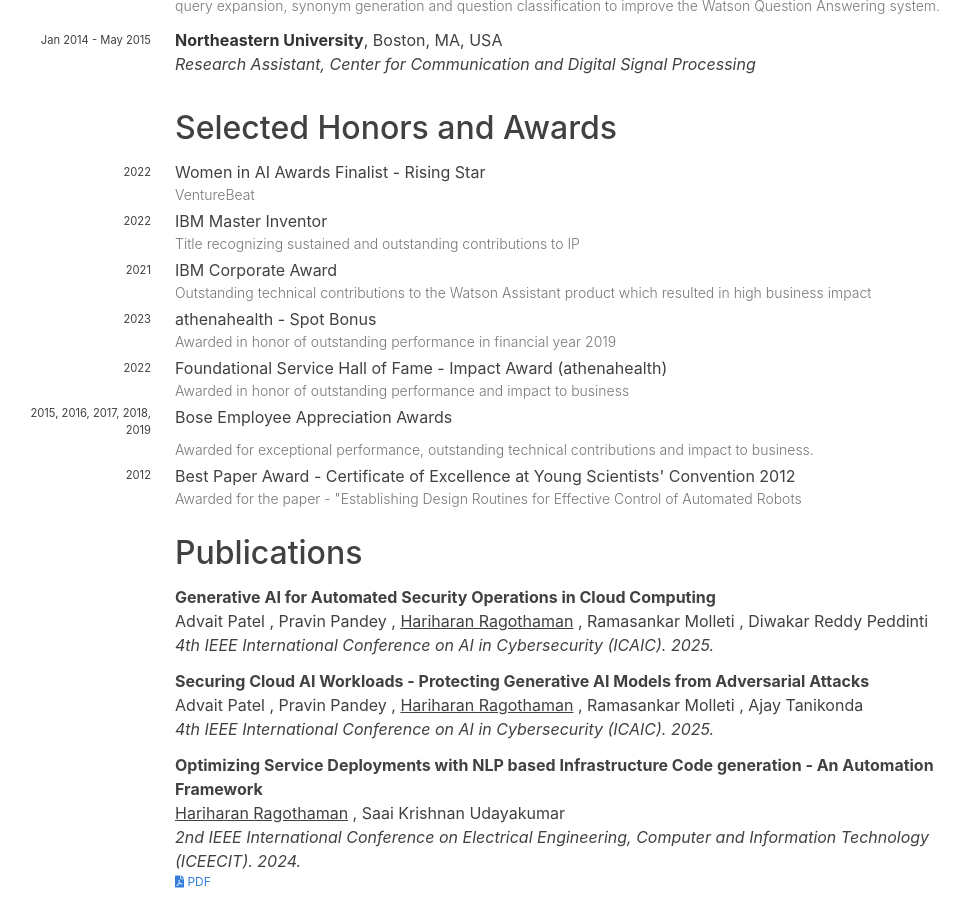
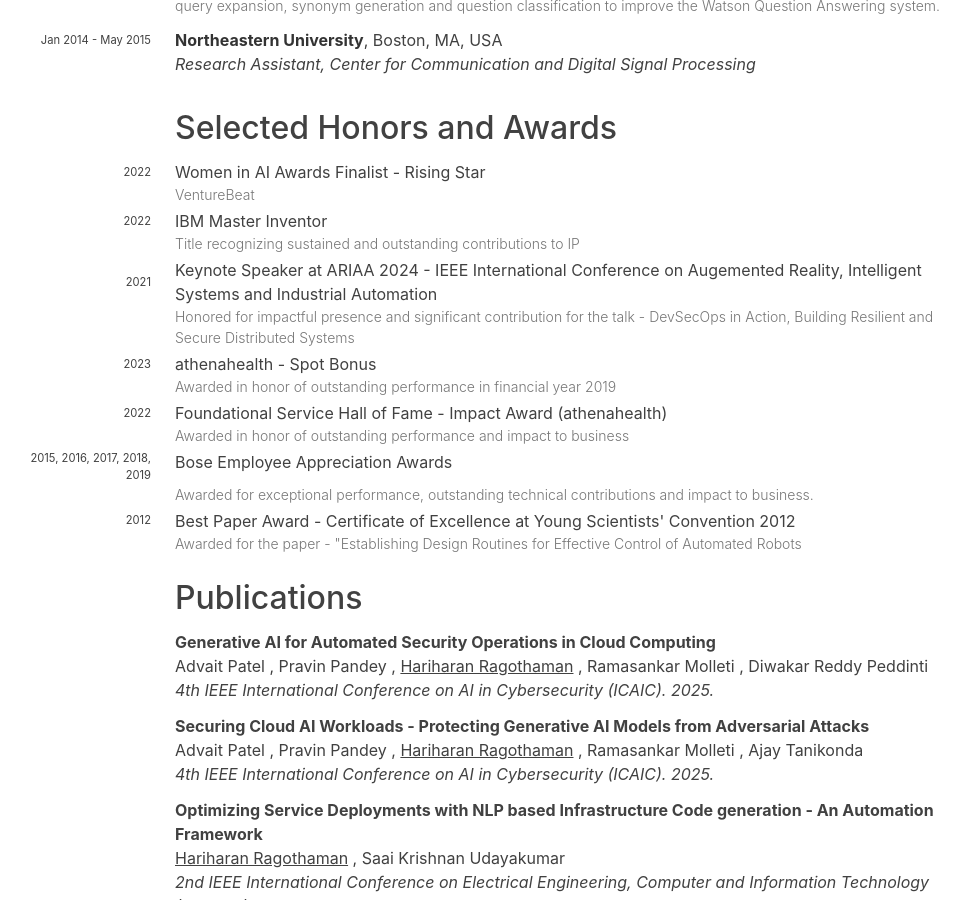
Before and after one commit to hariharanragothaman/hariharanragothaman.github.io, a Jekyll site: the page built from cv.md, in a window 1280 px wide and 900 px high, scrolled down 1225 px. Shown: the whole window, without its empty margins (157-1127 px from the left). Built offline with Jekyll 4.4.1, drawn with Linux system fonts in a browser that asks for light colours; nearby versions of some CDN libraries; some web fonts are replaced.

Commit message:
Polishes and Updates

```diff
--- a/_data/awards.yaml
+++ b/_data/awards.yaml
@@ -7,8 +7,8 @@
   description: Title recognizing sustained and outstanding contributions to IP
   year: 2022
 
-- name: IBM Corporate Award
-  description: Outstanding technical contributions to the Watson Assistant product which resulted in high business impact
+- name: Keynote Speaker at ARIAA 2024 - IEEE International Conference on Augemented Reality, Intelligent Systems and Industrial Automation
+  description: Honored for impactful presence and significant contribution for the talk - DevSecOps in Action, Building Resilient and Secure Distributed Systems
   year: 2021
 
 - name: athenahealth - Spot Bonus
```
